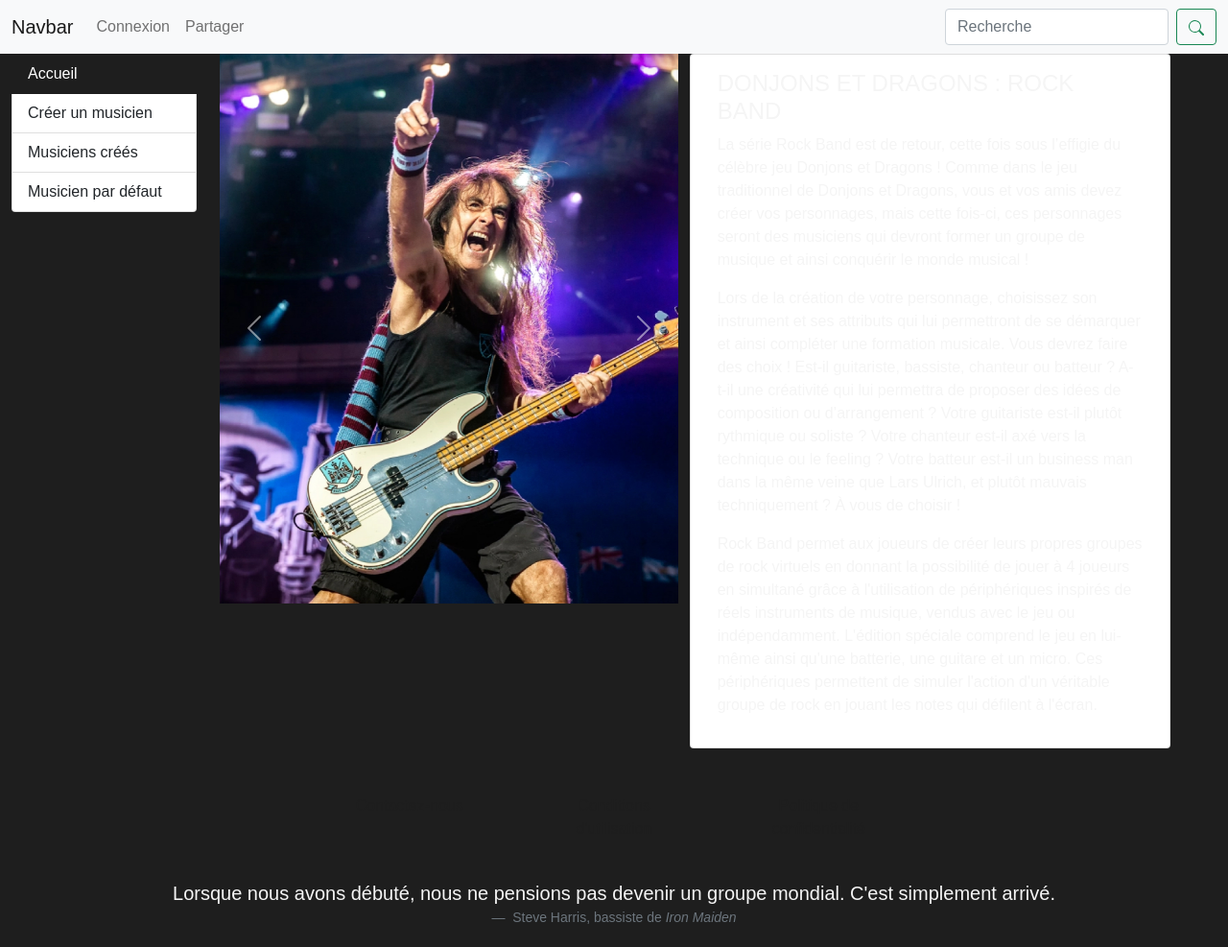
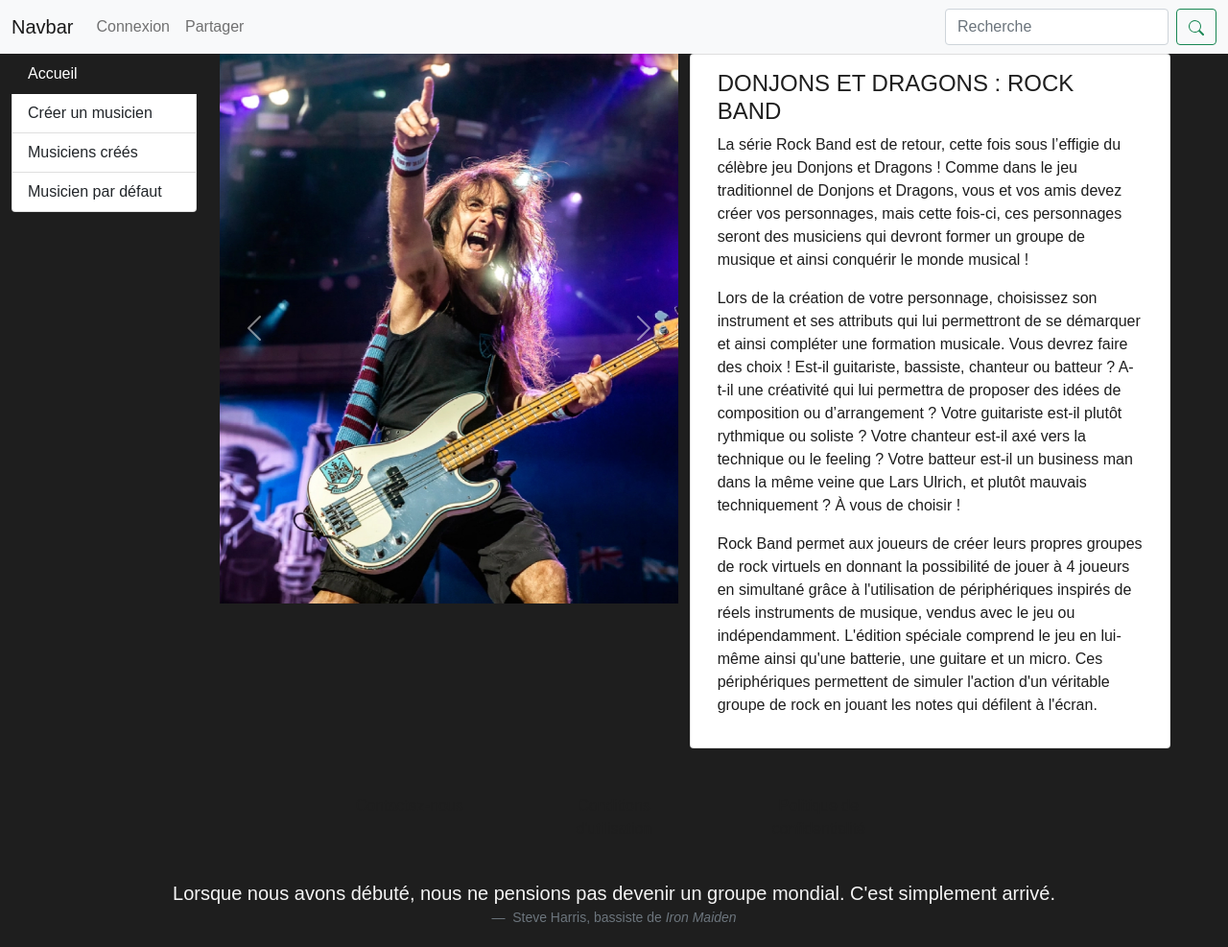
Before and after one commit to maxbtchr/d-and-d-musical, a Flask app: page / in a window 1280 px wide. Shown: the top 987 px of the page at 96% size. Run offline with Flask 2, Linux system fonts and the light colour scheme; some libraries are stand-ins or nearby versions; some web fonts are replaced.

Commit message:
text-color page accueil mis au

```diff
--- a/static/css/style.scss
+++ b/static/css/style.scss
@@ -12,7 +12,6 @@ $form-range-thumb-bg: $secondary;
 @import url("https://use.typekit.net/hgm4chp.css");
 @import '../../node_modules/bootstrap/scss/bootstrap.scss';
 @import '../../node_modules/bootstrap-icons/font/bootstrap-icons.scss';
-
 
 
 /* ---------------------------- */
--- a/templates/accueil.html
+++ b/templates/accueil.html
@@ -27,21 +27,21 @@
     </article>
     <article class="col-lg-6 card">
             <div class="card-body">
-                <h2 class="h4">Donjons et Dragons : Rock Band</h1>
+                <h2 class="h4 text-primary">Donjons et Dragons : Rock Band</h1>
 
-                <p>La série Rock Band est de retour, cette fois sous l’effigie du célèbre jeu Donjons et Dragons ! Comme
+                <p class="text-primary">La série Rock Band est de retour, cette fois sous l’effigie du célèbre jeu Donjons et Dragons ! Comme
                     dans le jeu traditionnel de Donjons et Dragons, vous et vos amis devez créer vos personnages, mais cette
                     fois-ci, ces personnages seront des musiciens qui devront former un groupe de musique et ainsi conquérir
                     le monde musical !</p>
 
-                <p>Lors de la création de votre personnage, choisissez son instrument et ses attributs qui lui permettront
+                <p class="text-primary">Lors de la création de votre personnage, choisissez son instrument et ses attributs qui lui permettront
                     de se démarquer et ainsi compléter une formation musicale. Vous devrez faire des choix ! Est-il
                     guitariste, bassiste, chanteur ou batteur ? A-t-il une créativité qui lui permettra de proposer des
                     idées de composition ou d’arrangement ? Votre guitariste est-il plutôt rythmique ou soliste ? Votre
                     chanteur est-il axé vers la technique ou le feeling ? Votre batteur est-il un business man dans la même
                     veine que Lars Ulrich, et plutôt mauvais techniquement ? À vous de choisir !</p>
 
-                <p>Rock Band permet aux joueurs de créer leurs propres groupes de rock virtuels en donnant la possibilité de
+                <p class="text-primary">Rock Band permet aux joueurs de créer leurs propres groupes de rock virtuels en donnant la possibilité de
                     jouer à 4 joueurs en simultané grâce à l'utilisation de périphériques inspirés de réels instruments de
                     musique, vendus avec le jeu ou indépendamment. L'édition spéciale comprend le jeu en lui-même ainsi
                     qu'une batterie, une guitare et un micro. Ces périphériques permettent de simuler l'action d'un
--- a/templates/creation.html
+++ b/templates/creation.html
@@ -1,6 +1,6 @@
 {% extends 'layout.html' %} {% block contenu %}
 
-<div class="container-fluid">
+<div class="container-fluid col-md-10">
   <h1 class="text-center p-5">Créer Un Musicien</h1>
   <form
     action="https://philippefleury.com/backend.php "
```
Also changed, not shown: static/css/style.css, 1 other file.
